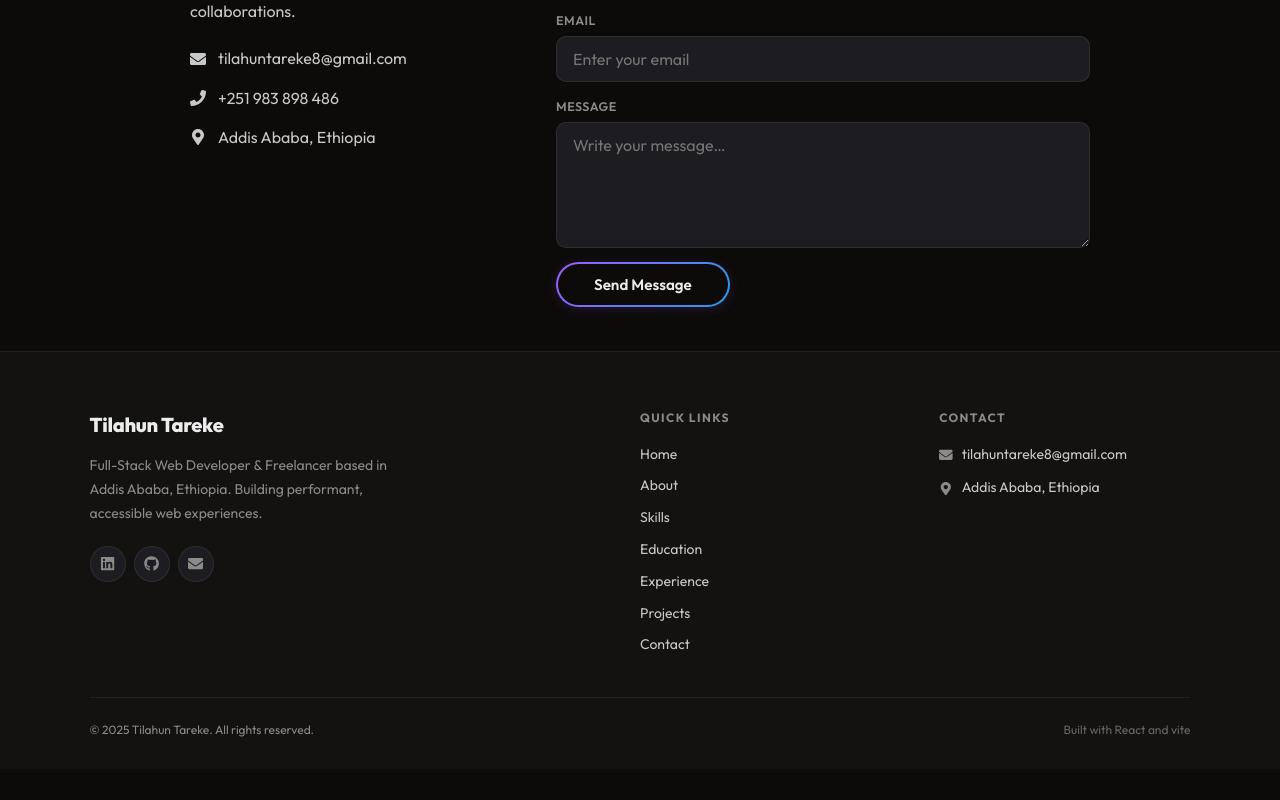
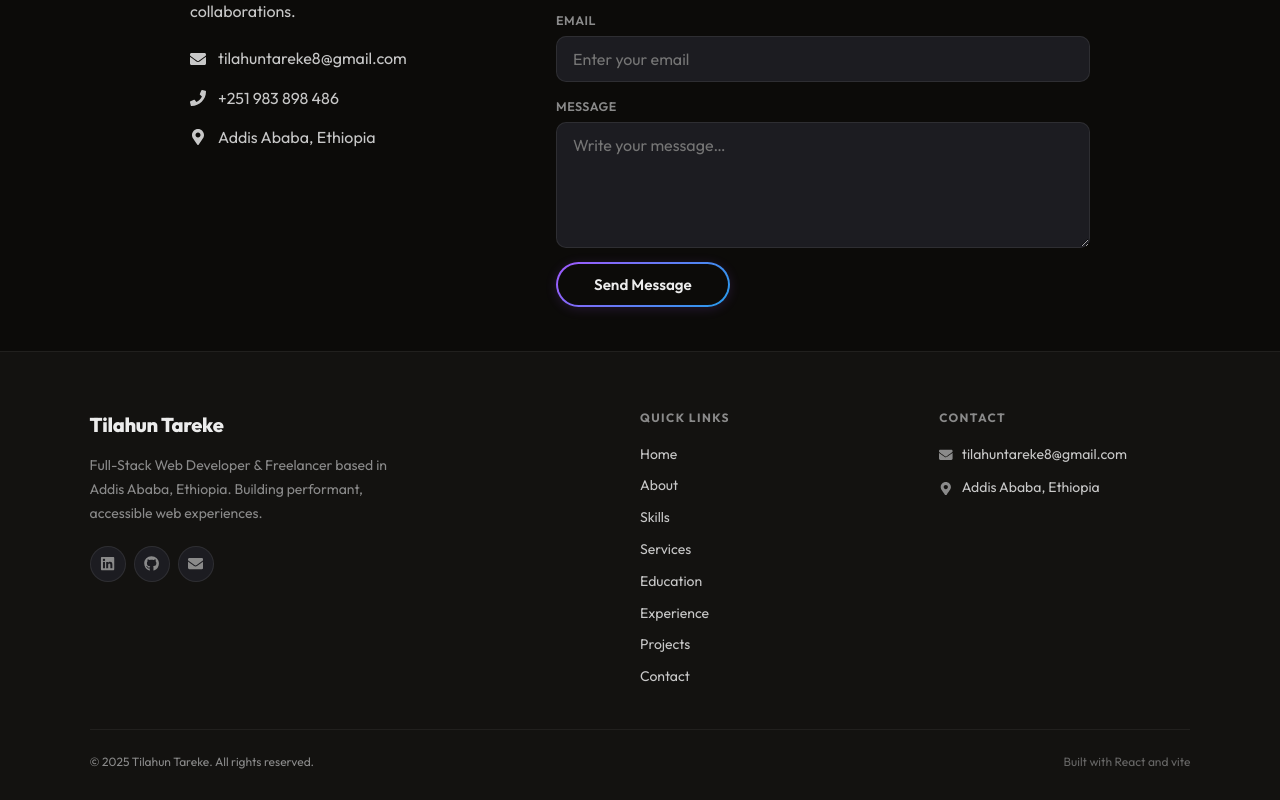
Before and after one commit to Tilahun-git/portfolio, a React (Vite) app: page / in a window 1280 px wide. Shown: the part 5298-6098 px from the top of the page. Before the commit the page ends 6067 px from the top, so only its background shows below. Built offline with nearby package versions, Linux system fonts and the light colour scheme.

Commit message:
footer updated

```diff
--- a/src/components/footer/Footer.jsx
+++ b/src/components/footer/Footer.jsx
@@ -5,6 +5,7 @@ const NAV = [
   { href: '#home',       label: 'Home'       },
   { href: '#about',      label: 'About'      },
   { href: '#skills',     label: 'Skills'     },
+  { href: '#services',   label: 'Services'     },
   { href: '#education',  label: 'Education'  },
   { href: '#experience', label: 'Experience' },
   { href: '#projects',   label: 'Projects'   },
```
